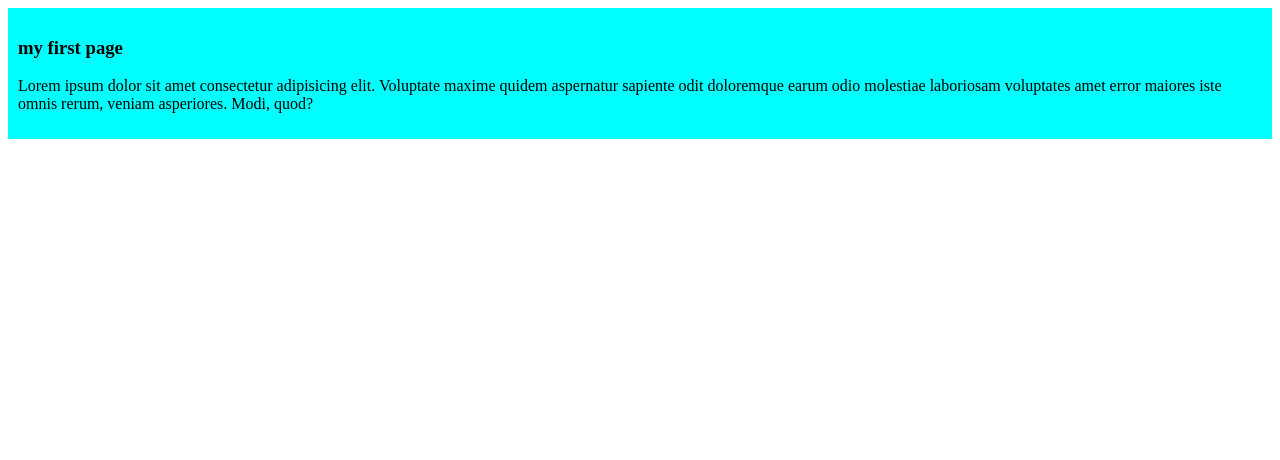
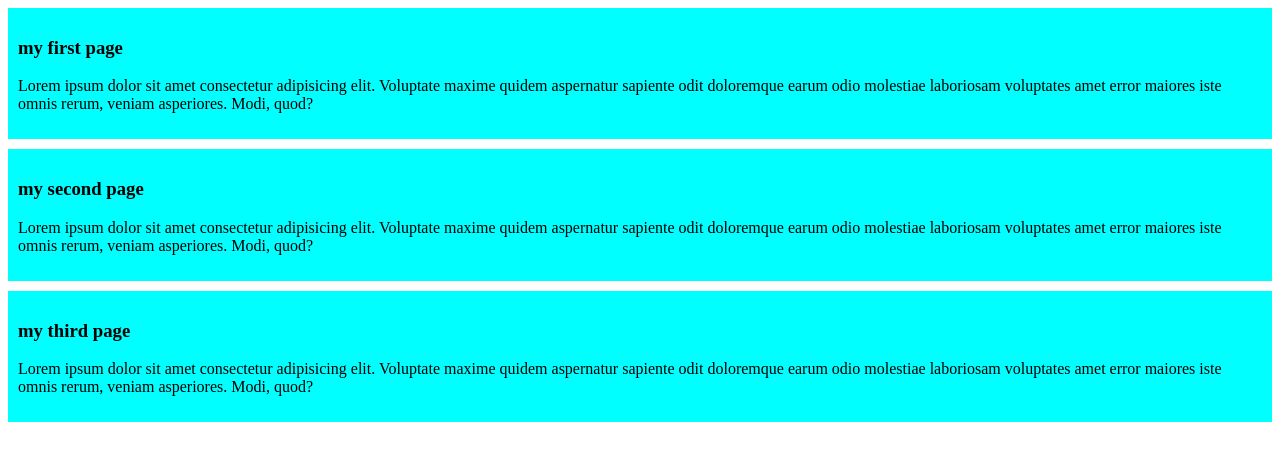
Before and after one commit to Yeadd/my-new-page, a plain HTML site: page index.html in a window 1280 px wide. Drawn offline with Linux system fonts and the light colour scheme.

Commit message:
added the 2nd

```diff
--- a/index.html
+++ b/index.html
@@ -11,6 +11,14 @@
         <h3>my first page</h3>
         <p>Lorem ipsum dolor sit amet consectetur adipisicing elit. Voluptate maxime quidem aspernatur sapiente odit doloremque earum odio molestiae laboriosam voluptates amet error maiores iste omnis rerum, veniam asperiores. Modi, quod?</p>
     </div>
+    <div>
+        <h3>my second page</h3>
+        <p>Lorem ipsum dolor sit amet consectetur adipisicing elit. Voluptate maxime quidem aspernatur sapiente odit doloremque earum odio molestiae laboriosam voluptates amet error maiores iste omnis rerum, veniam asperiores. Modi, quod?</p>
+    </div>
+    <div>
+        <h3>my third page</h3>
+        <p>Lorem ipsum dolor sit amet consectetur adipisicing elit. Voluptate maxime quidem aspernatur sapiente odit doloremque earum odio molestiae laboriosam voluptates amet error maiores iste omnis rerum, veniam asperiores. Modi, quod?</p>
+    </div>
 
 
 </body>
--- a/styles/style.css
+++ b/styles/style.css
@@ -1,4 +1,5 @@
 div{
     background-color: aqua;
     padding: 10px;
+    margin-bottom: 10px;
 }
```
